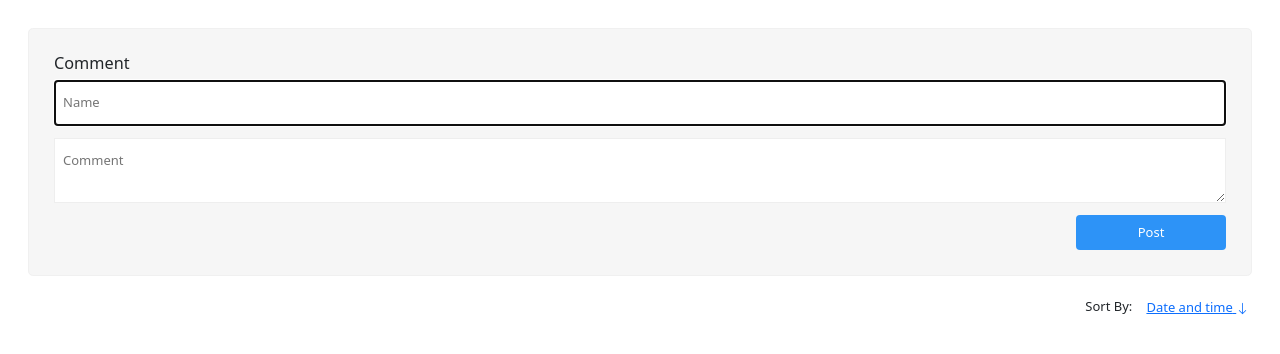
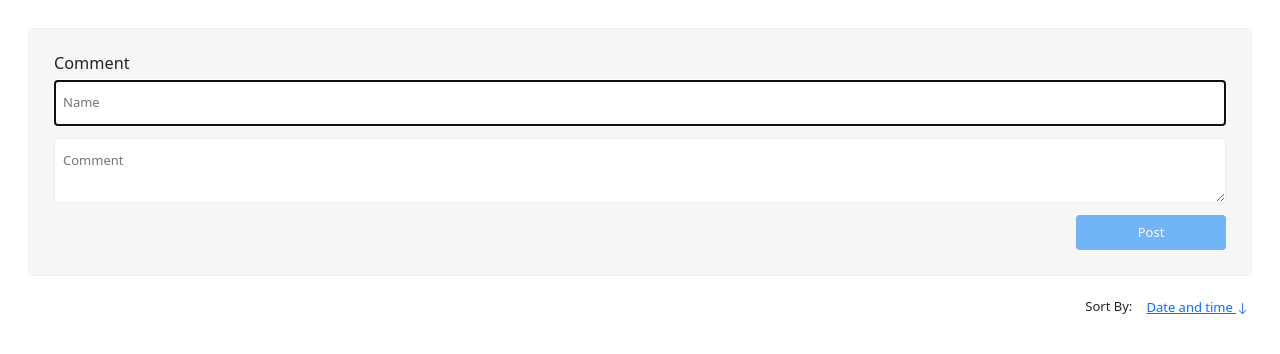
Before and after one commit to sagarmanghnani/comments-poster, a React (Create React App) app: page / in a window 1280 px wide. Shown: the top 354 px of the page. Built offline with nearby package versions, Linux system fonts and the light colour scheme.

Commit message:
added disable validation

```diff
--- a/src/components/PostCreator.tsx
+++ b/src/components/PostCreator.tsx
@@ -84,6 +84,10 @@ const PostCreator = ({
               variant="primary"
               className="post-btn"
               onClick={handlePostBtnClick}
+              disabled={!name || !comment}
+              style={{
+                cursor: !name || !comment ? "not-allowed" : "",
+              }}
             >
               Post
             </Button>
```
